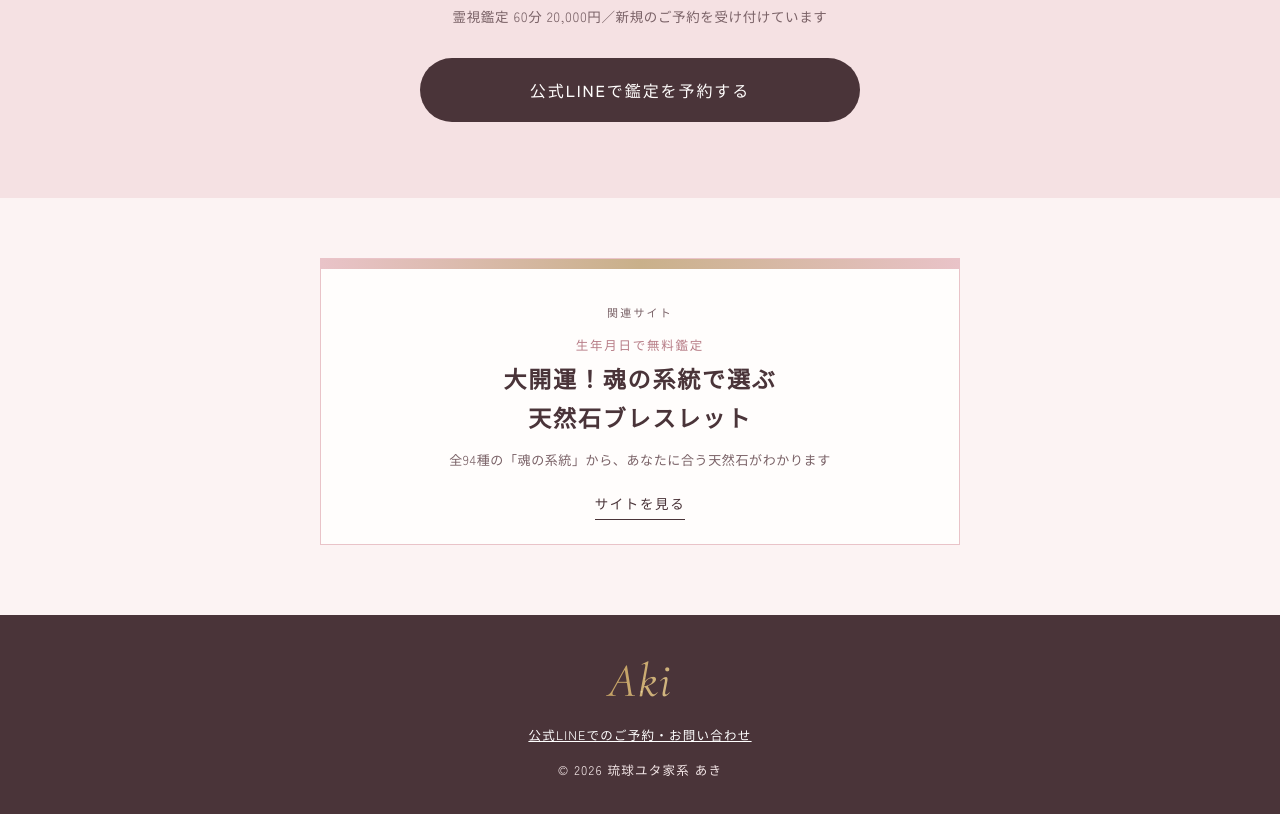
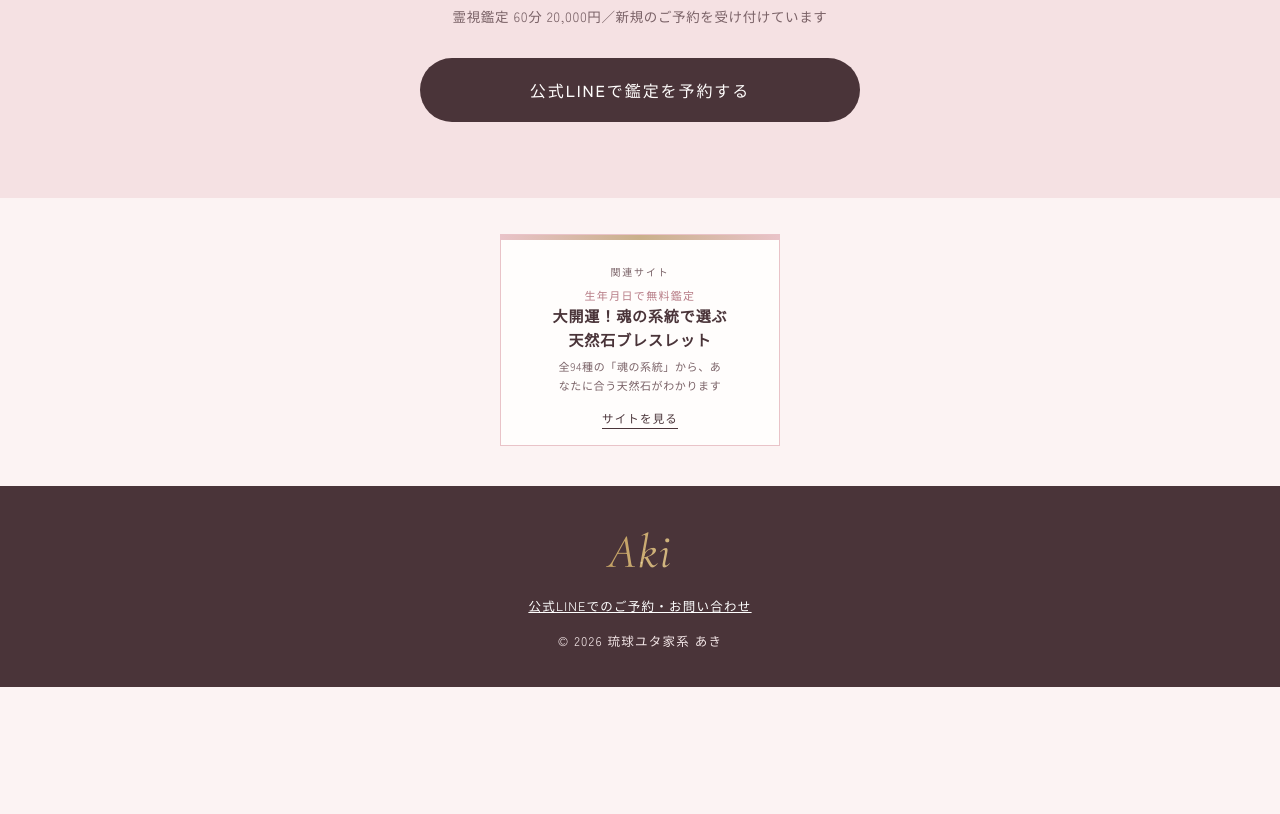
Before and after one commit to motonory-a/aki-reishi, a plain HTML site: page index.html in a window 1280 px wide. Shown: the part 7394-8208 px from the top of the page. After the commit the page ends 8081 px from the top, so only its background shows below. Drawn offline with nearby package versions, Linux system fonts and the light colour scheme; a web font is replaced by a local one.

Commit message:
関連サイトのバナーを約半分の大きさに
Co-Authored-By: Claude Opus 5.5 <noreply@anthropic.com>
Claude-Session: https://claude.ai/code/session_01WnJ4nT2urFfgogeuv6XcAS

```diff
--- a/index.html
+++ b/index.html
@@ -205,17 +205,17 @@
   .final .cta{margin:0 auto}
   .center{display:flex;flex-direction:column;align-items:center}
 
-  /* 関連サイト — 誌面の広告ページ風 */
-  .links{padding:60px 0 70px}
-  .link-banner{display:grid;text-decoration:none;max-width:640px;margin:0 auto;background:var(--white);border:1px solid var(--rose);transition:border-color .2s}
+  /* 関連サイト — 誌面の広告ページ風(小さめ) */
+  .links{padding:36px 0 40px}
+  .link-banner{display:grid;text-decoration:none;max-width:280px;margin:0 auto;background:var(--white);border:1px solid var(--rose);transition:border-color .2s}
   .link-banner:hover{border-color:var(--dusty)}
-  .lb-body{padding:26px 24px 24px;text-align:center}
-  .lb-pr{font-size:11px;letter-spacing:.2em;color:var(--ink-soft)}
-  .lb-tag{display:block;font-size:12.5px;color:var(--dusty);letter-spacing:.14em;margin:6px 0 4px}
-  .lb-title{display:block;font-family:var(--serif-ja);font-weight:600;font-size:clamp(19px,5vw,23px);line-height:1.7;letter-spacing:.08em}
-  .lb-sub{display:block;font-size:13px;color:var(--ink-soft);margin:8px 0 14px}
-  .lb-go{display:inline-block;font-size:13.5px;letter-spacing:.12em;border-bottom:1px solid var(--ink);padding-bottom:2px}
-  .lb-band{height:10px;background:linear-gradient(90deg,var(--rose),var(--champagne),var(--rose))}
+  .lb-body{padding:14px 14px 13px;text-align:center}
+  .lb-pr{font-size:10px;letter-spacing:.18em;color:var(--ink-soft)}
+  .lb-tag{display:block;font-size:11px;color:var(--dusty);letter-spacing:.12em;margin:2px 0 1px;line-height:1.6}
+  .lb-title{display:block;font-family:var(--serif-ja);font-weight:600;font-size:15px;line-height:1.6;letter-spacing:.06em}
+  .lb-sub{display:block;text-wrap:balance;font-size:11px;line-height:1.7;color:var(--ink-soft);margin:4px 0 6px}
+  .lb-go{display:inline-block;font-size:11.5px;letter-spacing:.1em;border-bottom:1px solid var(--ink);padding-bottom:1px;line-height:1.6}
+  .lb-band{height:5px;background:linear-gradient(90deg,var(--rose),var(--champagne),var(--rose))}
 
   footer{background:var(--ink);color:#f3e6e7;text-align:center;padding:40px 20px 34px;font-size:12.5px;letter-spacing:.1em}
   footer .f-logo{font-family:var(--serif-en);font-style:italic;font-size:48px;line-height:1.1;margin:0 0 14px;background:var(--glitter),var(--foil);background-size:90px,100%;-webkit-background-clip:text;background-clip:text;color:transparent}
```
